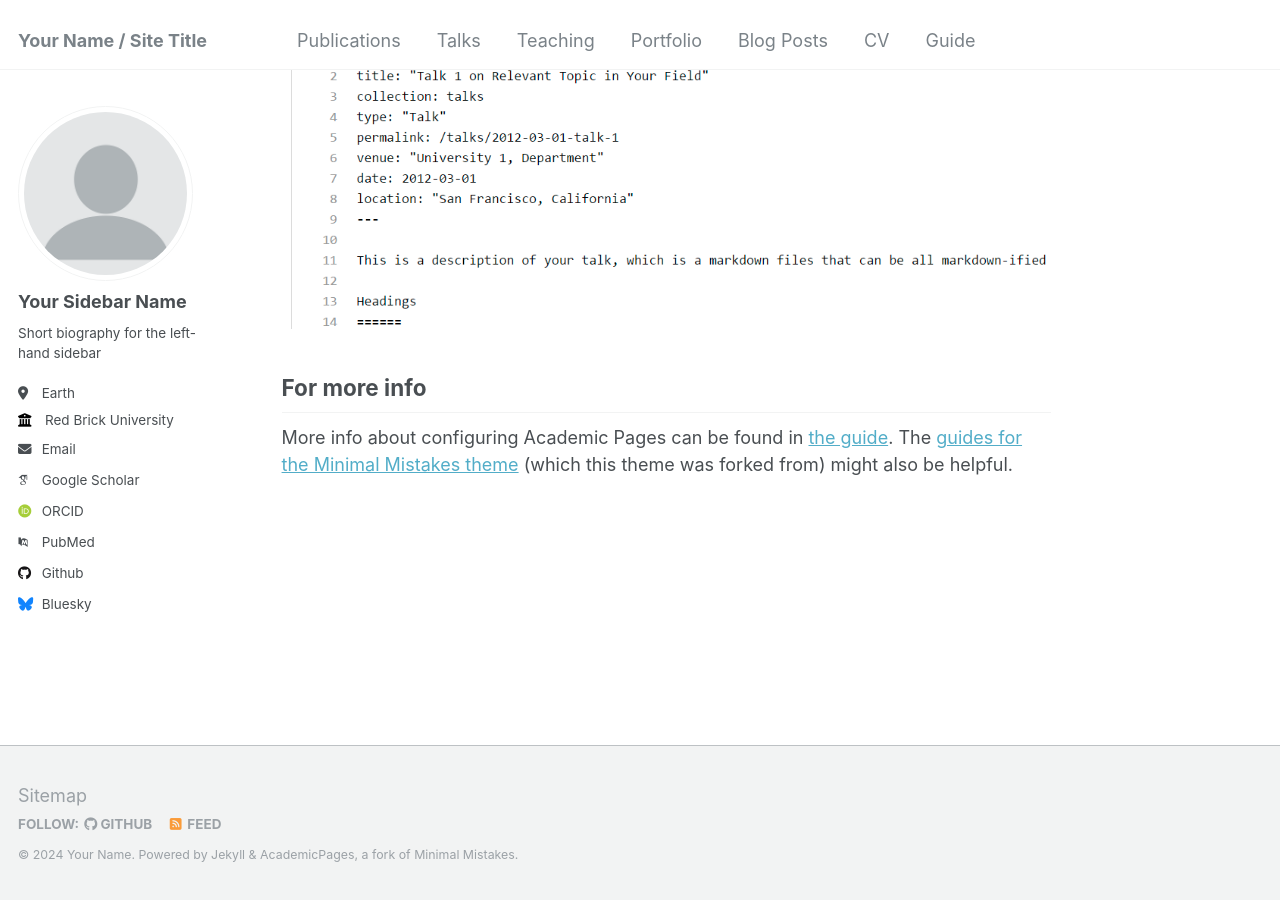
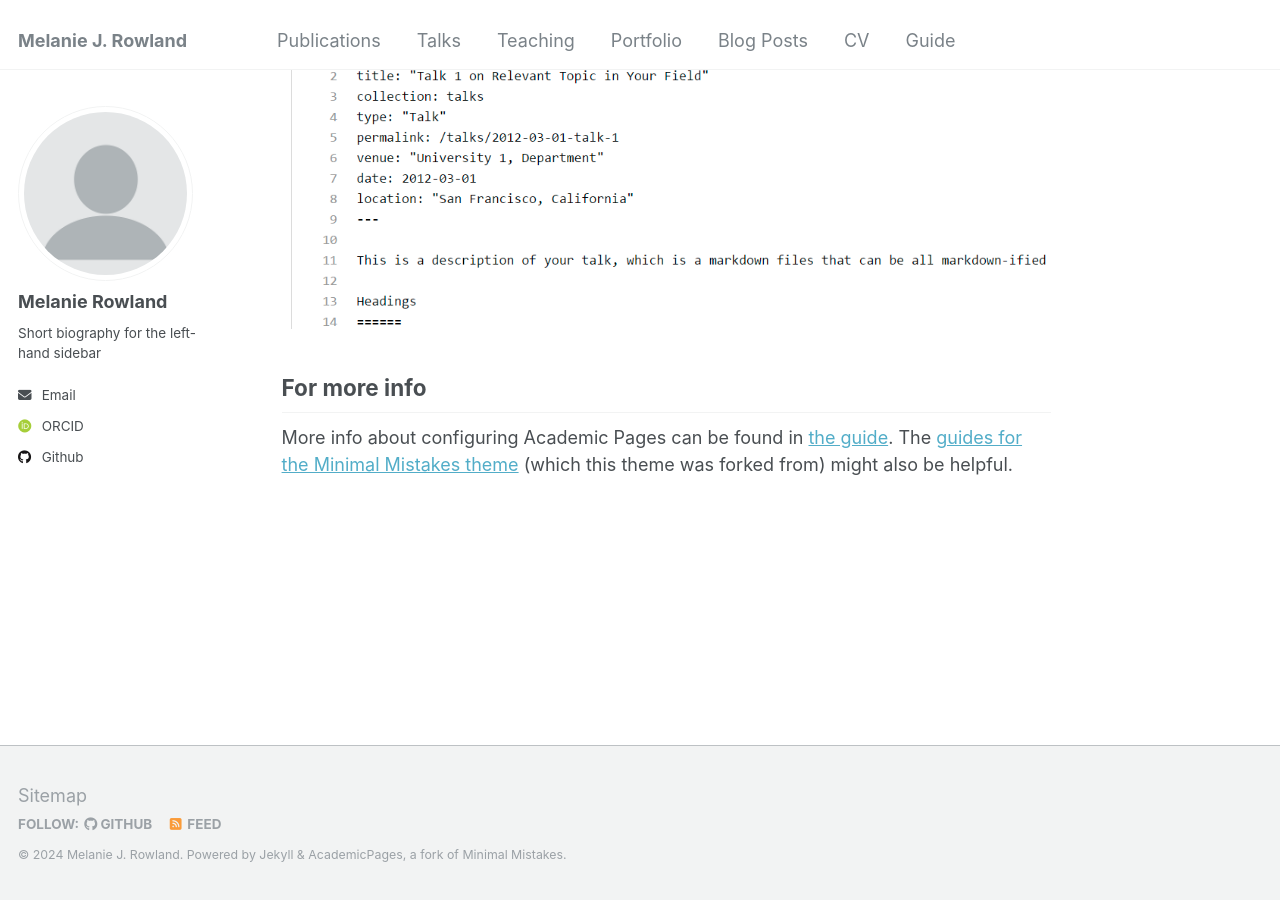
Before and after one commit to melrows/melrows.github.io, a Jekyll site: the page built from _pages/about.md, in a window 1280 px wide and 900 px high, scrolled down 2660 px. Built offline with Jekyll 4.4.1, drawn with Linux system fonts in a browser that asks for light colours; some web fonts are replaced.

Commit message:
Update _config.yml

```diff
--- a/_config.yml
+++ b/_config.yml
@@ -8,13 +8,13 @@
 
 # Basic Site Settings
 locale                   : "en-US"
-title                    : "Your Name / Site Title"
+title                    : "Melanie J. Rowland"
 title_separator          : "-"
-name                     : &name "Your Name"
-description              : &description "personal description"
-url                      : https://academicpages.github.io # the base hostname & protocol for your site e.g. "https://mmistakes.github.io"
+name                     : #&name "Your Name"
+description              : &description "Final Year Astronomy PhD Candidate at the University of Texas at Austin and NASA FINESST Fellow"
+url                      : https://melrows.github.io # the base hostname & protocol for your site e.g. "https://mmistakes.github.io"
 baseurl                  : "" # the subpath of your site, e.g. "/blog"
-repository               : "academicpages/academicpages.github.io"
+repository               :
 
 # Site Author - The following control what appear as part of the author content on the side bar.
 #               If a field is blank the icon and link will not appear, otherwise it will be shown.
@@ -22,33 +22,33 @@ repository               : "academicpages/academicpages.github.io"
 author:
   # Biographic information
   avatar           : "profile.png"
-  name             : "Your Sidebar Name"
+  name             : "Melanie Rowland"
   pronouns         : # example: "she/her"
   bio              : "Short biography for the left-hand sidebar"
-  location         : "Earth"
-  employer         : "Red Brick University"
+  location         : #"Earth"
+  employer         : #"Red Brick University"
   uri              : # URL
-  email            : "none@example.org"
+  email            : "mrowland@utexas.edu"
 
   # Academic websites
   arxiv            : # URL - Update with the correct link to your profile
-  googlescholar    : "https://scholar.google.com/citations?user=PS_CX0AAAAAJ"
+  googlescholar    : #"https://scholar.google.com/citations?user=PS_CX0AAAAAJ"
   impactstory      : # URL
-  orcid            : "http://orcid.org/yourorcidurl"
+  orcid            : "http://orcid.org/0000-0003-4225-6314"
   semantic         : # URL
-  pubmed           : "https://www.ncbi.nlm.nih.gov/pubmed/?term=john+snow"
+  pubmed           : #"https://www.ncbi.nlm.nih.gov/pubmed/?term=john+snow"
   researchgate     : # URL
 
   # Repositories and software development
   bitbucket        : # Username - Update with your username on the site
   codepen          : # Username
   dribbble         : # Username
-  github           : "academicpages"
+  github           : "melrows"
   kaggle           : # Username
   stackoverflow    : # User number or user number and name (i.e., use "1" or "1/jeff-atwood")
 
   # Social media
-  bluesky          : "bsky.app" # Replace this with you Bluesky username
+  bluesky          : #"bsky.app" # Replace this with you Bluesky username
   facebook         : # Username
   flickr           : # Username
   foursquare       : # Username
@@ -129,7 +129,7 @@ yandex_site_verification :
 
 # Social Sharing
 twitter:
-  username               : &twitter
+  username               : #&twitter
 facebook:
   username               :
   app_id                 :
```
